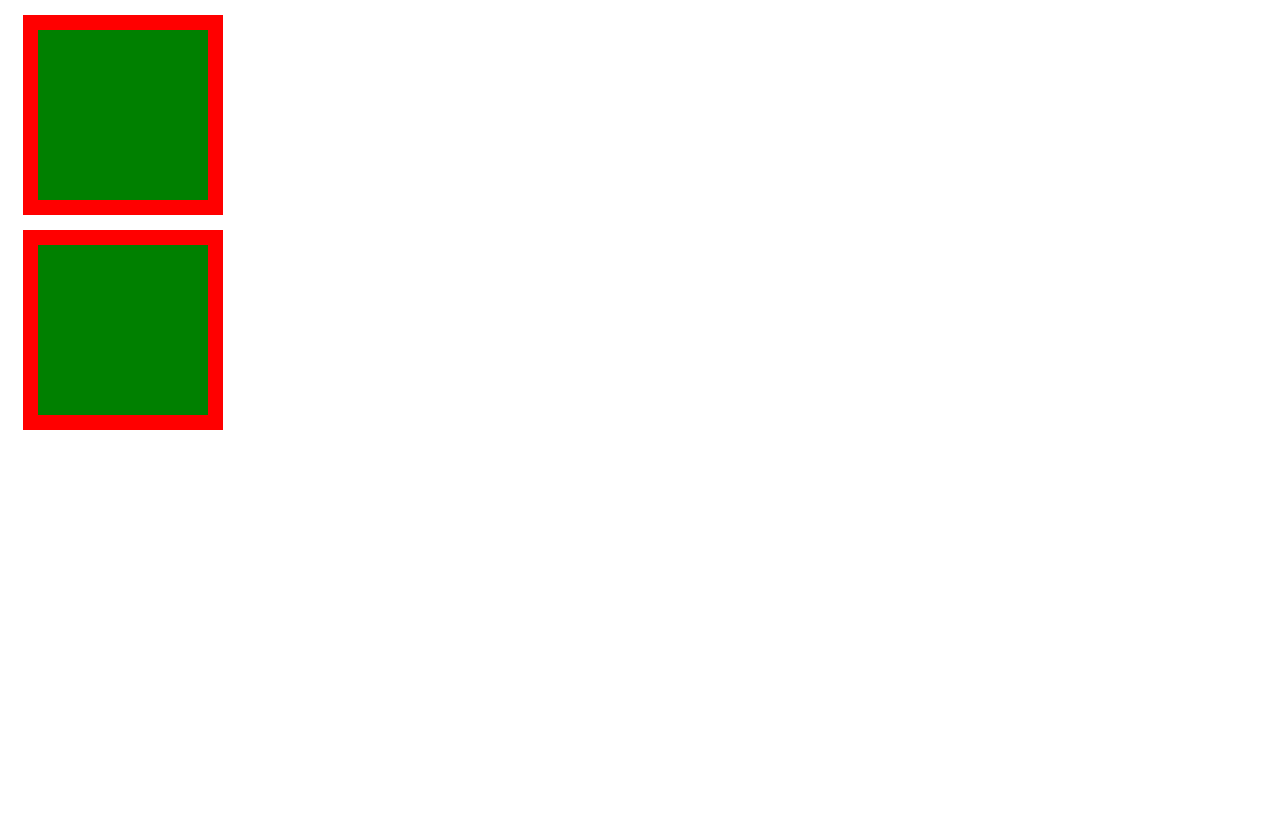
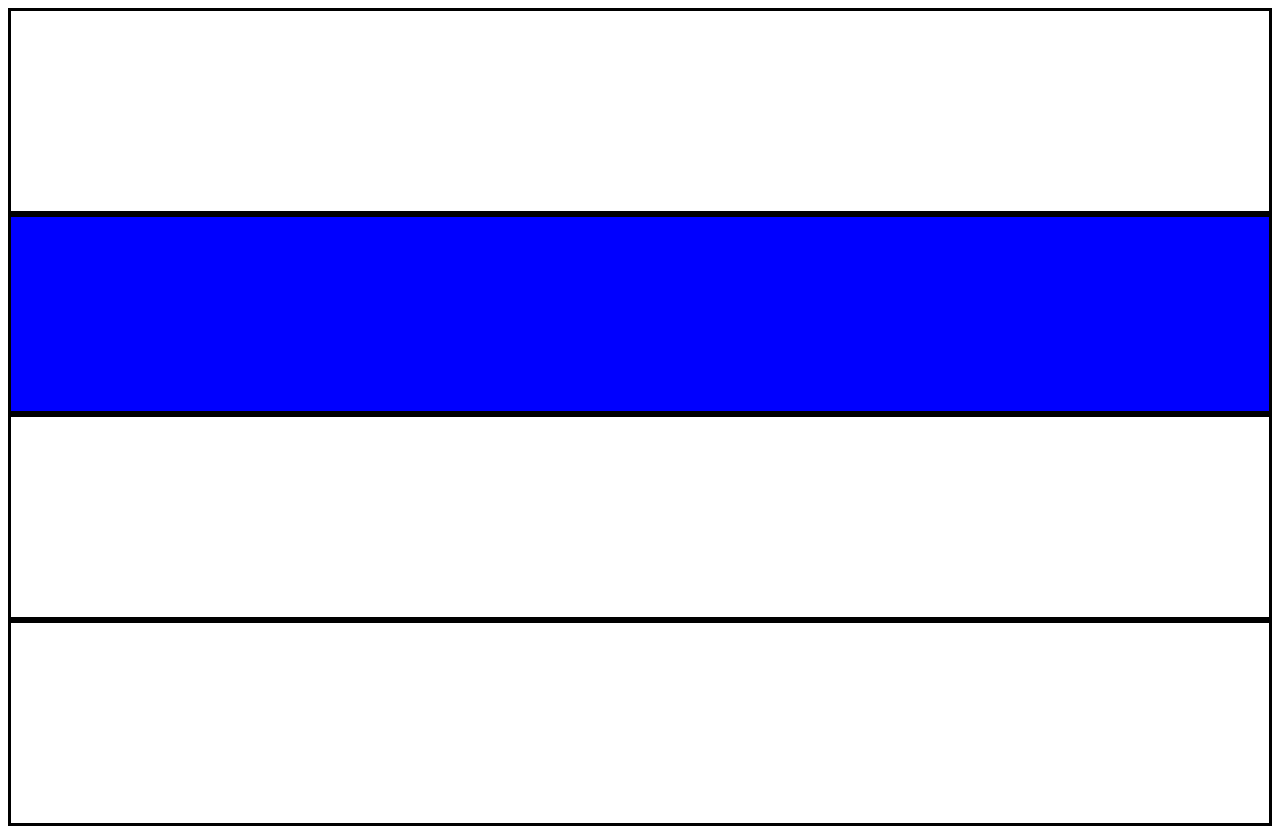
Before and after one commit to RaoufKernane/CSS-Crash-Course, a plain HTML site: page index.html in a window 1280 px wide. Before the commit the page ends 800 px from the top, so only its background shows below. Drawn offline with Linux system fonts and the light colour scheme.

Commit message:
CSS Crash course

```diff
--- a/index.html
+++ b/index.html
@@ -8,9 +8,9 @@
     <link rel="stylesheet" href="./style.css">
 </head>
     <body>
-<div class="box">
-</div>
-        <div class="box">
-</div>
+        <div></div>
+        <div class="blue"></div>
+        <div></div>
+        <div></div>
     </body>
 </html>
--- a/style.css
+++ b/style.css
@@ -1,9 +1,16 @@
-.box{
-    width: 200px;
-   height: 200px;
-   background-color: green;
-   border:15px solid red;
-   padding:15px 15px 15px 15px;
-   margin: 15px 15px 15px 15px;
-   box-sizing: border-box;
+body{
+    height:200xh;
 }
+
+
+div{
+    height: 200px;
+    border: 3px solid black;
+}
+.blue{
+    background-color: blue;
+    position: sticky;
+    top: 100px;
+        width: 100%;
+    box-sizing: border-box;
+}
```
